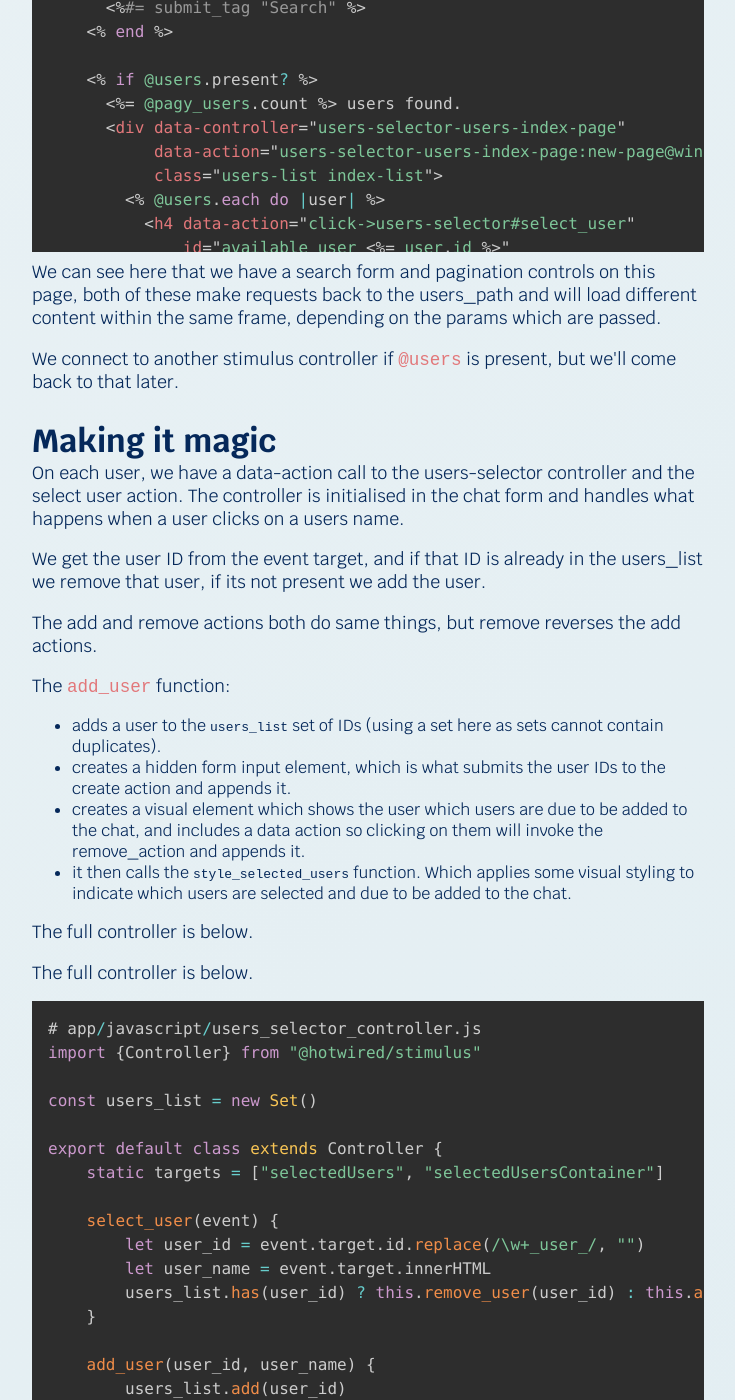
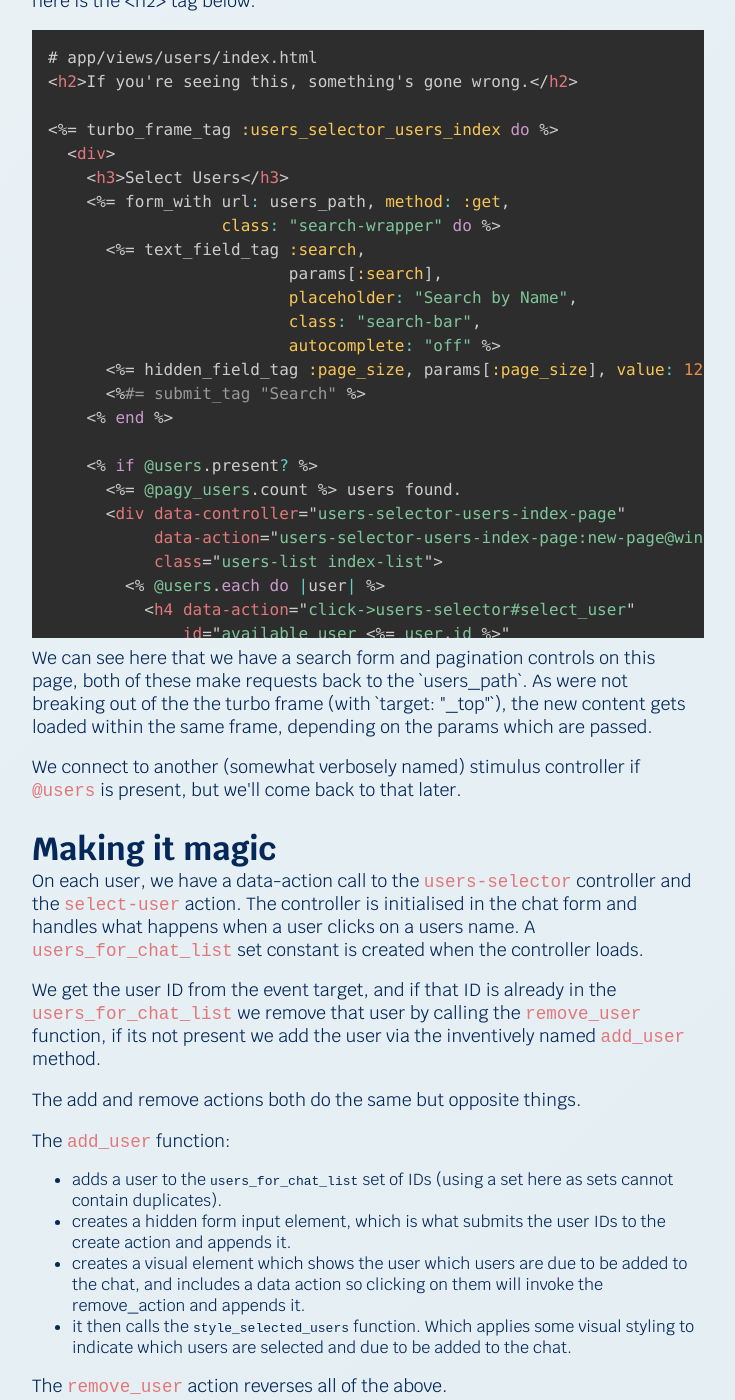
Before and after one commit to phil-6/pr_dev, a Jekyll site: the page built from posts/2023/search-and-select-hotwire.html, in a window 1280 px wide and 1400 px high, scrolled down 6424 px. Shown: the whole window, without its empty margins (272-1007 px from the left). Built offline with Jekyll 4.4.1, drawn with Linux system fonts in a browser that asks for light colours; nearby versions of some CDN libraries; some of the changed text lies outside the part shown.

Commit message:
tweaks and fixes to new blog post

```diff
--- a/_data/blog-posts.yml
+++ b/_data/blog-posts.yml
@@ -3,6 +3,7 @@
   full-name: Phil Reynolds
   short-title: search-and-select-hotwire
   full-title: Search and Select Multiple with Rails and Hotwire
+  summary: Selecting multiple users from a search and adding them to a form to create another model.
   file-type: html
   publish-date: March 22
   publish-year: 2023
--- a/posts/2023/search-and-select-hotwire.html
+++ b/posts/2023/search-and-select-hotwire.html
@@ -4,27 +4,39 @@
 full-name: Phil Reynolds
 short-title: search-and-select-hotwire
 full-title: Search and Select Multiple with Rails and Hotwire
+summary: Selecting multiple users from a search and adding them to a form to create another model.
 file-type: html
 publish-date: March 22
 publish-year: 2023
 card-color: orange
 ---
 <h1 id='search-and-select-multiple-with-rails-and-hotwire'>Search and Select Multiple with Rails and Hotwire.</h1>
-<p class="lead">This post walks though a user selector for adding users to a chat. The key feature here is searching one model with the pg_search gem and then selecting objects from that search to add them to another model. That sounds a bit confusing, but what we&#39;re doing is adding users to a group chat. I&#39;m including some additional bits that added complexity (and coolness) to the setup and solution. </p>
-<p>The secondary purpose of this guide is as a memory aid for me! We&#39;re using a couple of additional gems for this feature, <code>pg_search</code> for the search and <code>pagy</code> for pagination</p>
+<p class="lead">This post walks though a user selector for adding users to a chat. The key feature here is searching one
+    model with the pg_search gem and then selecting objects from that search to add them to another model. That sounds a
+    bit confusing, but what we&#39;re doing is adding users to a group chat. I&#39;m including some additional bits that
+    added complexity (and coolness) to the setup and solution. </p>
+<p>The secondary purpose of this guide is as a memory aid for me! We&#39;re using a couple of additional gems for this
+    feature, <code>pg_search</code> for the search and <code>pagy</code> for pagination and of course Hotwire to provide
+    the dynamic interaction magic</p>
+<p>This is taken from the Ryalto V4. At the time of writing we are using; Rails (7.0.4.3), Turbo-Rails (1.4.0),
+    Stiumulus-Rails (1.2.1), pg_search (2.3.6), pagy (5.10.1)</p>
 
+<p>Here's an example of what we're building.</p>
 <img src="/assets/images/user-search-select.gif" alt="gif of the feature in action">
 
+<h2>Contents</h2>
 <ul>
     <li><a href="#background-and-setup">Background and Setup</a></li>
     <li><a href="#initial-user-search">Initial User Search</a></li>
     <li><a href="#chat-new-and-create">Chat New and Create</a></li>
     <li><a href="#new-chat-page">New Chat Page</a></li>
-    <li><a href="#new-chat-page">Making it magic</a></li>
+    <li><a href="#users-index">Summoning the Users Index (The magic starts here)</a></li>
+    <li><a href="#new-chat-page">Making it more magic</a></li>
 </ul>
 
 <h2 id='background-and-setup'>Background and Setup</h2>
-<p>Chat has many Users through the Chat::Participant model. I&#39;m including a bit of detail about our migrations and models for additional context. </p>
+<p>Chat has many Users through the Chat::Participant model. I&#39;m including a bit of detail about our migrations and
+    models for additional context. </p>
 <h3 id='migrations'>Migrations</h3>
 
 <pre><code class='language-ruby' lang='ruby'>class DeviseCreateUsers &lt; ActiveRecord::Migration[7.0]
@@ -81,8 +93,13 @@
 end
 </code></pre>
 
-<p>Our ChatParticipants table not only accounts for the users that are in a chat, but also holds extra details about their relationship with that chat. </p>
-<p>You might have also spotted that the Chat belongs to an Organisation. This alludes to the bigger picture of our app: a User can be part of many Organisations and we store those relationships in a Memberships table. A User has one &quot;current organisation&quot; at any given time and everything a user does needs to be scoped to that organisation. A user can also be active or inactive in an organisation. We don&#39;t want to include inactive users in this search. This is important because we need to maintain that scoping when we are searching for Users. </p>
+<p>Our ChatParticipants table not only accounts for the users that are in a chat, but also holds extra details about
+    their relationship with that chat. </p>
+<p>You might have also spotted that the Chat belongs to an Organisation. This alludes to the bigger picture of our app:
+    a User can be part of many Organisations and we store those relationships in a Memberships table. A User has one
+    &quot;current organisation&quot; at any given time and everything a user does needs to be scoped to that
+    organisation. A user can also be active or inactive in an organisation. We don&#39;t want to include inactive users
+    in this search. This is important because we need to maintain that scoping when we are searching for Users. </p>
 <h3 id='models'>Models</h3>
 <pre><code class='language-ruby' lang='ruby'># app/models/user.rb
 # User Model
@@ -123,13 +140,23 @@
 </code></pre>
 
 <p>You can see the relationships more clearly here. When creating a chat we must also create the participants. </p>
-<p>We&#39;ve also included the PgSearch::Model in our User model. This is the <a href='https://github.com/Casecommons/pg_search'>pg_search gem</a> we&#39;re using to power our search. It&#39;s nice and lightweight and the strong documentation makes it pretty procedural to setup. </p>
-<p>We have a <code>:for_organisation</code> scope on the User model. This allows us to get all the users who have an active membership in the organisation that is passed to the scope. <a href='https://gorails.com/blog/activerecord-merge'>Chris Oliver has a good explanation of this on GoRails</a></p>
+<p>We&#39;ve also included the PgSearch::Model in our User model. This is the <a
+        href='https://github.com/Casecommons/pg_search'>pg_search gem</a> we&#39;re using to power our search. It&#39;s
+    nice and lightweight and the strong documentation makes it pretty procedural to setup. </p>
+<p>We have a <code>:for_organisation</code> scope on the User model. This allows us to get all the users who have an
+    active membership in the organisation that is passed to the scope. <a
+            href='https://gorails.com/blog/activerecord-merge'>Chris Oliver has a good explanation of this on
+        GoRails</a></p>
 <p>** Is there anything else that should be explained here? **</p>
 
 <h2 id='initial-user-search'>Initial User Search</h2>
-<p>By including the pg_search gem in our user model, we can include a <code>pg_search_scope</code> which allows us to create a search scope. We&#39;re only searching against the user&#39;s name fields, which are specified in the <code>against:</code> option. The <code>using:</code> section allows us to search for non-exact matches with the <code>:prefix</code> option, <a href='https://github.com/Casecommons/pg_search#prefix-postgresql-84-and-newer-only' target='_blank' class='url'>details are here</a>. </p>
-<p>Now we have that setup in our model, we want to set up a route and controller action for our searchable users index.</p>
+<p>By including the pg_search gem in our user model, we can include a <code>pg_search_scope</code> which allows us to
+    create a search scope. We&#39;re only searching against the user&#39;s name fields, which are specified in the
+    <code>against:</code> option. The <code>using:</code> section allows us to search for non-exact matches with the
+    <code>:prefix</code> option, <a href='https://github.com/Casecommons/pg_search#prefix-postgresql-84-and-newer-only'
+                                    target='_blank' class='url'>details are here</a>. </p>
+<p>Now we have that setup in our model, we want to set up a route and controller action for our searchable users
+    index.</p>
 <pre><code class='language-ruby' lang='ruby'># app/controllers/users_controller.rb
 # Controller for Users Index and User Profiles
 class UsersController &lt; ApplicationController
@@ -145,12 +172,16 @@
 end
 </code></pre>
 
-<p>This index action gradually scopes the local <code>users</code> variable and paginates it before rendering the index. We have a pretty custom line around super_users, which can probably be ignored if you&#39;re implementing this yourself. We allow the request to specific the page size, but only up to a page_size of 100. </p>
+<p>This index action gradually scopes the local <code>users</code> variable and paginates it before rendering the index.
+    We have a pretty custom line around super_users, which can probably be ignored if you&#39;re implementing this
+    yourself. We allow the request to specific the page size, but only up to a page_size of 100. </p>
 <p>The search and pagination here are made nice and simple by <code>pg_search</code> and <code>pagy</code>. </p>
-<p>We use the default rails magic for rendering, so we&#39;ll render html, json or a turbo stream depending on the type of request. </p>
+<p>We use the default rails magic for rendering, so we&#39;ll render html, json or a turbo stream depending on the type
+    of request. </p>
 
 <h2 id='chat-new-and-create'>Chat New and Create</h2>
-<p>Before we get into the real fun of the front end mix, I want to take a quick look at our ChatsController and specifically the new and create actions</p>
+<p>Before we get into the real fun of the front end mix, I want to take a quick look at our ChatsController and
+    specifically the new and create actions</p>
 <pre><code class='language-ruby' lang='ruby'># GET /chats/new
 def new
     @chat = Chat.new
@@ -167,8 +198,11 @@
 end
 </code></pre>
 
-<p>Both of these are fairly stock rails controller actions. When we&#39;re creating a chat we always want the current user to be included. We also have some differences in behaviour and UI between group chats and &quot;individual&quot; chats. </p>
-<p>The new action renders the <code>new.html.erb</code> view and this is where we start digging into some of the magic. </p>
+<p>Both of these are fairly stock rails controller actions. When we&#39;re creating a chat we always want the current
+    user to be included. We also have some differences in behaviour and UI between group chats and &quot;individual&quot;
+    chats. </p>
+<p>The new action renders the <code>new.html.erb</code> view and this is where we start digging into some of the magic.
+</p>
 
 
 <h2 id='new-chat-page'>New Chat Page</h2>
@@ -212,11 +246,19 @@
 
   &lt;div class=&quot;btn-wrapper&quot;&gt;&lt;%= form.submit &quot;Create Chat&quot;, class: &#39;btn btn-submit btn-primary&#39; %&gt;&lt;/div&gt;
 &lt;% end %&gt;
-
 </code></pre>
 
-<p>The important things here; we have the <code>users-selector</code> stimulus controller and we have a turbo frame which makes a request to our users path.</p>
-<p>Now the real fun begins with the way we&#39;re calling this index to allow us to add users to a chat. As this is a turbo frame request, when we hit the HTML index page, we only render the content within the matching <code>turbo_frame_tag</code>. This allows us to us the index action in different parts of the app and only render the turbo frames we need. Anything else in the <code>app/views/users/index.html</code> file outside of the <code>users_selector_users_index</code> turbo frame will not be loaded. </p>
+<p>The important things here; we have the <code>users-selector</code> stimulus controller and we have a turbo frame
+    which makes a request to our users path.</p>
+
+<h2 id='users-index'>Summoning the Users Index</h2>
+<p class="subheading">(The magic starts here)</p>
+<p>Now the real fun begins with the way we&#39;re calling the user's index to allow us to add users to a chat. </p>
+<p>As this is a turbo frame request, when we hit the HTML index page, we only render the content within the matching
+    <code>turbo_frame_tag</code>. This allows us to us the index action in different parts of the app and only render
+    the turbo frames we need. Anything else in the <code>app/views/users/index.html</code> file outside of the
+    <code>users_selector_users_index</code> turbo frame will not be loaded. The example here is the &lt;h2&gt; tag
+    below.</p>
 <pre><code class='language-erb' lang='erb'># app/views/users/index.html
 &lt;h2&gt;If you&#39;re seeing this, something&#39;s gone wrong.&lt;/h2&gt;
 
@@ -274,28 +316,40 @@
 &lt;% end %&gt;
 </code></pre>
 
-<p>We can see here that we have a search form and pagination controls on this page, both of these make requests back to the users_path and will load different content within the same frame, depending on the params which are passed.</p>
-<p>We connect to another stimulus controller if <code>@users</code> is present, but we&#39;ll come back to that later. </p>
+<p>We can see here that we have a search form and pagination controls on this page, both of these make requests back to
+    the `users_path`. As were not breaking out of the the turbo frame (with `target: "_top"`), the new content gets
+    loaded within the same frame, depending on the params which are passed.</p>
+<p>We connect to another (somewhat verbosely named) stimulus controller if <code>@users</code> is present, but we&#39;ll
+    come back to that later.</p>
 
 
 <h2 id='making-it-magic'>Making it magic</h2>
-<p>On each user, we have a data-action call to the users-selector controller and the select user action. The controller is initialised in the chat form and handles what happens when a user clicks on a users name. </p>
-<p>We get the user ID from the event target, and if that ID is already in the users_list we remove that user, if its not present we add the user. </p>
-<p>The add and remove actions both do same things, but remove reverses the add actions. </p>
+<p>On each user, we have a data-action call to the <code>users-selector</code> controller and the <code>select-user</code>
+    action. The controller is initialised in the chat form and handles what happens when a user clicks on a users name.
+    A <code>users_for_chat_list</code> set constant is created when the controller loads.</p>
+<p>We get the user ID from the event target, and if that ID is already in the <code>users_for_chat_list</code> we remove
+    that user by calling the <code>remove_user</code> function, if its not present we add the user via the inventively
+    named <code>add_user</code> method.</p>
+<p>The add and remove actions both do the same but opposite things.</p>
 <p>The <code>add_user</code> function: </p>
 <ul>
-    <li>adds a user to the <code>users_list</code> set of IDs (using a set here as sets cannot contain duplicates). </li>
-    <li>creates a hidden form input element, which is what submits the user IDs to the create action and appends it. </li>
-    <li>creates a visual element which shows the user which users are due to be added to the chat, and includes a data action so clicking on them will invoke the remove_action and appends it.</li>
-    <li>it then calls the <code>style_selected_users</code> function. Which applies some visual styling to indicate which users are selected and due to be added to the chat. </li>
+    <li>adds a user to the <code>users_for_chat_list</code> set of IDs (using a set here as sets cannot contain duplicates).</li>
+    <li>creates a hidden form input element, which is what submits the user IDs to the create action and appends it.
+    </li>
+    <li>creates a visual element which shows the user which users are due to be added to the chat, and includes a data
+        action so clicking on them will invoke the remove_action and appends it.
+    </li>
+    <li>it then calls the <code>style_selected_users</code> function. Which applies some visual styling to indicate
+        which users are selected and due to be added to the chat.
+    </li>
 </ul>
+<p>The <code>remove_user</code>  action reverses all of the above.</p>
 
-<p>The full controller is below. </p>
 <p>The full controller is below. </p>
 <pre><code class='language-javascript' lang='javascript'># app/javascript/users_selector_controller.js
 import {Controller} from &quot;@hotwired/stimulus&quot;
 
-const users_list = new Set()
+const users_for_chat_list = new Set()
 
 export default class extends Controller {
     static targets = [&quot;selectedUsers&quot;, &quot;selectedUsersContainer&quot;]
@@ -303,11 +357,11 @@
     select_user(event) {
         let user_id = event.target.id.replace(/\w+_user_/, &quot;&quot;)
         let user_name = event.target.innerHTML
-        users_list.has(user_id) ? this.remove_user(user_id) : this.add_user(user_id, user_name)
+        users_for_chat_list.has(user_id) ? this.remove_user(user_id) : this.add_user(user_id, user_name)
     }
 
     add_user(user_id, user_name) {
-        users_list.add(user_id)
+        users_for_chat_list.add(user_id)
         let user_form_input = document.createElement(&quot;input&quot;)
         user_form_input.setAttribute(&quot;type&quot;, &quot;hidden&quot;)
         user_form_input.setAttribute(&quot;name&quot;, &quot;chat[user_ids][]&quot;)
@@ -325,15 +379,15 @@
     }
 
     remove_user(user_id) {
-        document.getElementById(&quot;available_user_&quot; + user_id).classList.remove(&quot;selected&quot;)
         document.getElementById(&quot;chat_user_id_&quot; + user_id).remove();
         document.getElementById(&quot;selected_user_&quot; + user_id).remove();
-        users_list.delete(user_id);
+        let user_button = document.getElementById("available_user_" + user_id)
+        if (user_button) user_button.classList.remove("selected");
         this.style_selected_users()
     }
 
     style_selected_users() {
-        if (users_list.size == 0) {
+        if (users_for_chat_list.size == 0) {
             this.selectedUsersContainerTarget.classList.add(&quot;hidden&quot;)
         } else {
             this.selectedUsersContainerTarget.classList.remove(&quot;hidden&quot;)
@@ -343,20 +397,20 @@
             })
         }
         let chat_title_field_class_list = document.getElementById(&quot;chat_title_field&quot;).classList
-        users_list.size &gt; 1 ? chat_title_field_class_list.remove(&quot;hidden&quot;) : chat_title_field_class_list.add(&quot;hidden&quot;)
+        users_for_chat_list.size &gt; 1 ? chat_title_field_class_list.remove(&quot;hidden&quot;) : chat_title_field_class_list.add(&quot;hidden&quot;)
     }
-
 }
-
 </code></pre>
 
 <p>The final piece was the most difficult to get working. </p>
-<p>Initially when a user clicked on another user, everything worked as intended, until they changed pages in the users index or performed a search. When this happened the styling for selected users would be lost. </p>
-<p>In order to get this working we connect to the rather verbosely named <code>users-selector-users-index-page</code> controller, whenever the users index page loads. </p>
-<p>This controller does one thing, dispatch an action which calls the <code>style_selected_users</code> function on the <code>users-selector</code> controller. </p>
+<p>Initially when a user clicked on another user, everything worked as intended, until they changed pages in the users
+    index or performed a search. When this happened the styling for selected users would be lost. </p>
+<p>In order to get this working we connect to the rather verbosely named <code>users-selector-users-index-page</code>
+    controller, whenever the users index page loads. </p>
+<p>This controller does one thing, dispatch an action which calls the <code>style_selected_users</code> function on the
+    <code>users-selector</code> controller. </p>
 <pre><code class='language-javascript' lang='javascript'># app/javascript/users_selector_users_index_page_controller.js
 import {Controller} from &quot;@hotwired/stimulus&quot;
-
 
 export default class extends Controller {
     connect() {
@@ -365,13 +419,18 @@
 }
 </code></pre>
 
-<p>The key line here is the data action within the scope of this controller: </p>
-<p><code>data-action=&quot;users-selector-users-index-page:new-page@window-&gt;users-selector#style_selected_users&quot;</code> </p>
-<p>The format of this is <code>dispatching controller</code> : <code>dispatched action/event name</code> @ <code>scope</code> -&gt; <code>controller to call</code> # <code>action to invoke</code>. The stimulus docs are missing the scope. </p>
-<p>So we take the dispatched event and use that to trigger a call back to our style_selected_users action which highlights the users which have been selected on the index page which has just loaded</p>
+<p>The key line here is the data action within the scope of this controller on the users index html page: </p>
+<p>
+    <code>data-action=&quot;users-selector-users-index-page:new-page@window-&gt;users-selector#style_selected_users&quot;</code>
+</p>
+<p>The format of this is <code>dispatching controller</code> : <code>dispatched action/event name</code> @
+    <code>scope</code> -&gt; <code>controller to call</code> # <code>action to invoke</code>. Note: The stimulus docs are
+    missing the scope requirement.</p>
+<p>So we take the dispatched event and use that to trigger a call back to our style_selected_users action which
+    highlights the users which have been selected on the index page which has just loaded</p>
 
 <img src="/assets/images/user-search-select.gif" alt="gif of the feature in action">
 
 <p>And that's it! </p>
-<p>It's a bit of a long post, but I hope it's useful to someone. (And is useful to future me!)</p>
+<p>It's a bit of a long post, but I hope it's useful to someone (and is useful to future me!)</p>
 <p>Any questions, thoughts or suggests please get in touch!</p>
```
Also changed, not shown: other parts of posts/2023/search-and-select-hotwire.html (+1 -1 lines), assets/images/user-search-select.gif.
